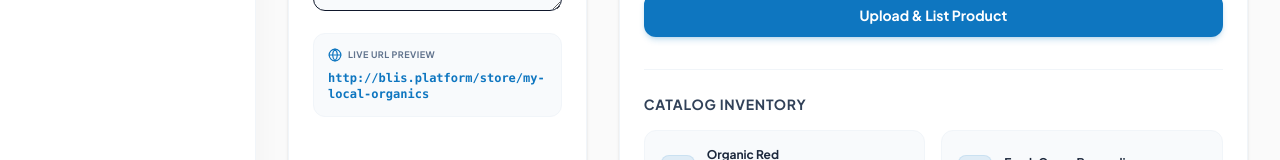
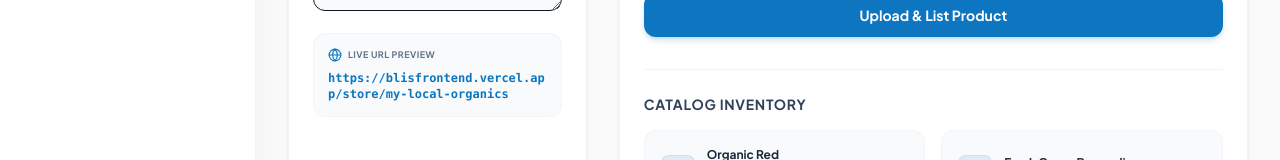
Before and after one commit to sahilbhargava6/blis_frontend, a Next.js app: page /member/storefront in a window 1280 px wide. Shown: the part 432-592 px from the top of the page. Built offline with nearby package versions, Linux system fonts and the light colour scheme.

Commit message:
feat: add member storefront configuration and campaign link tracking management pages

```diff
--- a/src/app/member/links/page.tsx
+++ b/src/app/member/links/page.tsx
@@ -8,7 +8,7 @@ export default function MemberLinks() {
   const [customParams, setCustomParams] = useState('');
   const [subid1, setSubid1] = useState('');
   const [subid2, setSubid2] = useState('');
-  const [generatedLink, setGeneratedLink] = useState('http://localhost:8000/api/v1/track/click/amazon_electronics_promo_usr_5');
+  const [generatedLink, setGeneratedLink] = useState('https://blisplatform.com/api/v1/track/click/amazon_electronics_promo_usr_5');
   const [copied, setCopied] = useState(false);
 
   const handleGenerate = (e: React.FormEvent) => {
@@ -22,7 +22,7 @@ export default function MemberLinks() {
     if (subid2) paramsList.push(`sub2=${encodeURIComponent(subid2)}`);
 
     const queryString = paramsList.length > 0 ? '?' + paramsList.join('&') : '';
-    setGeneratedLink(`http://localhost:8000/api/v1/track/click/${mockHash}_usr_5${queryString}`);
+    setGeneratedLink(`https://blisplatform.com/api/v1/track/click/${mockHash}_usr_5${queryString}`);
     setCopied(false);
   };
 
--- a/src/app/member/storefront/page.tsx
+++ b/src/app/member/storefront/page.tsx
@@ -84,7 +84,7 @@ export default function MemberStorefront() {
                 Live URL Preview
               </span>
               <p className="text-xs font-mono text-[#0E76C0] break-all select-all font-semibold">
-                http://blis.platform/store/{slugPreview}
+                https://blisfrontend.vercel.app/store/{slugPreview}
               </p>
             </div>
           </form>
```
